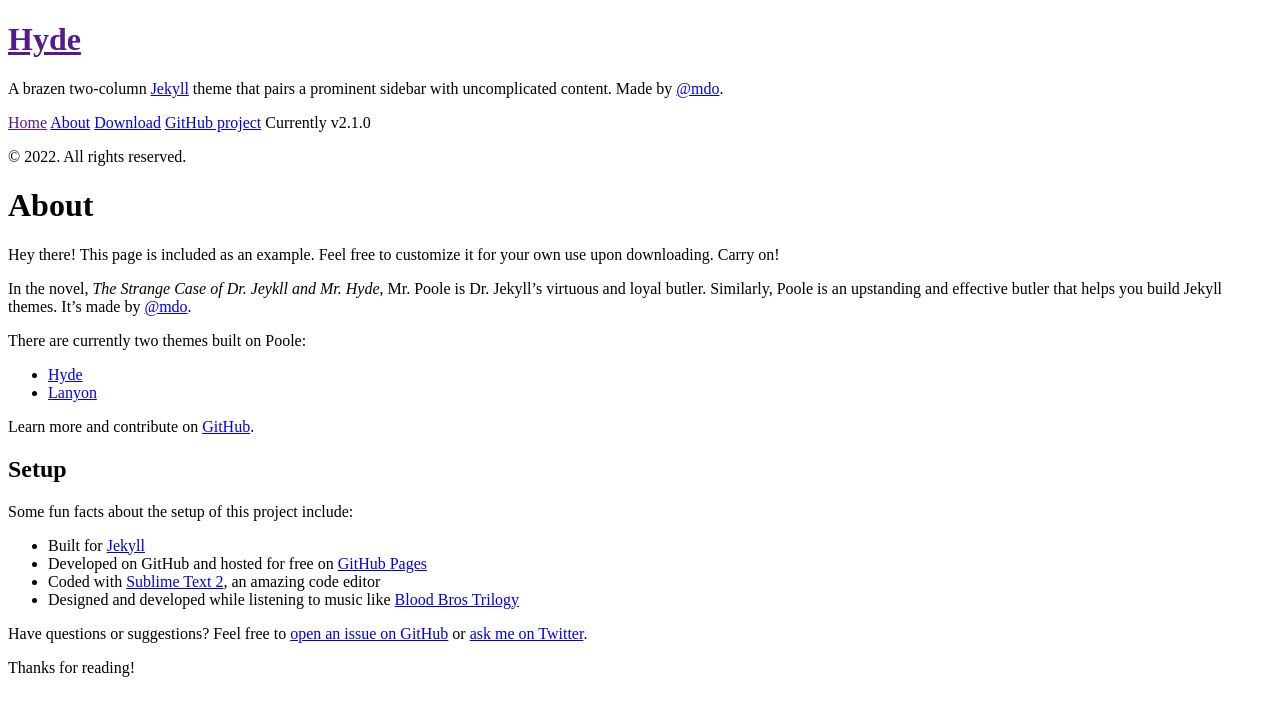
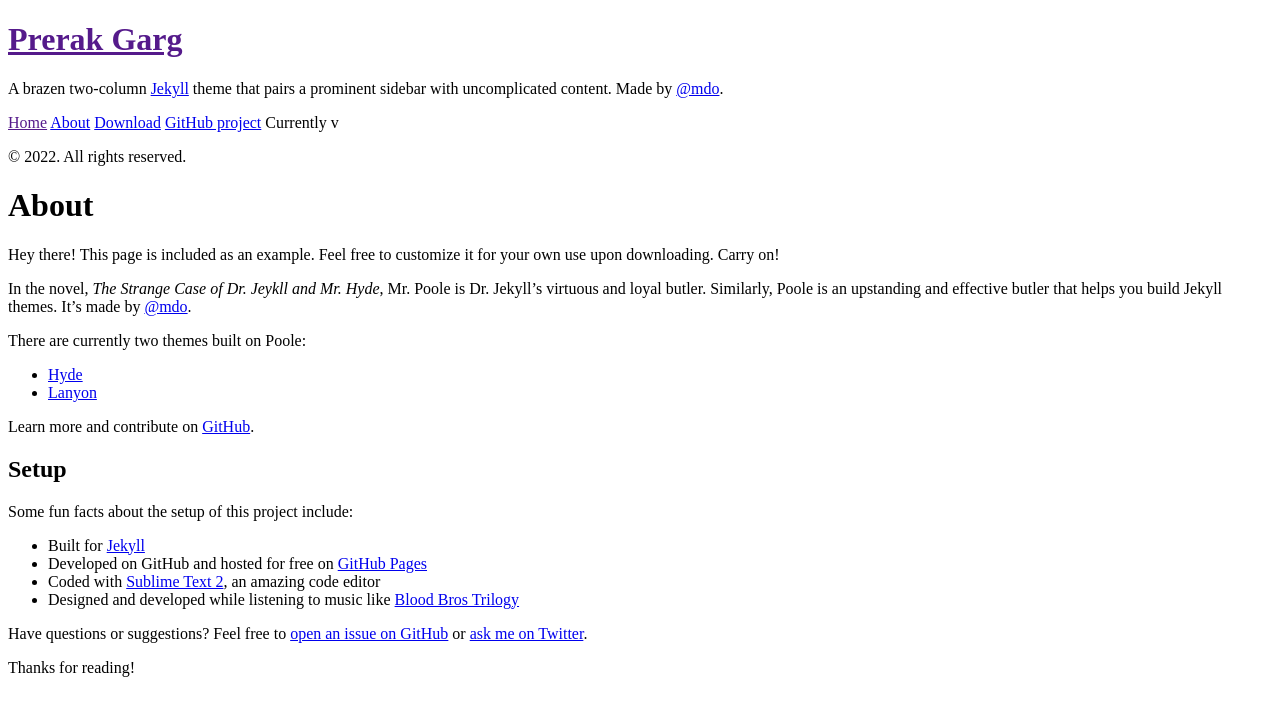
Before and after one commit to prerakgarg07/prerakgarg07.github.io_hyde, a Jekyll site: the page built from about.md, in a window 1280 px wide. Shown: the top 716 px of the page. Built offline with Jekyll 4.4.1, drawn with Linux system fonts in a browser that asks for light colours; Markdown is read by kramdown in place of the engine named in the settings.

```diff
--- a/_config.yml
+++ b/_config.yml
@@ -6,20 +6,10 @@ highlighter:      pygments
 permalink:        pretty
 
 # Setup
-title:            Hyde
-tagline:          'A Jekyll theme'
+title:            Prerak Garg
 description:      'A brazen two-column <a href="http://jekyllrb.com" target="_blank">Jekyll</a> theme that pairs a prominent sidebar with uncomplicated content. Made by <a href="https://twitter.com/mdo" target="_blank">@mdo</a>.'
-url:              http://hyde.getpoole.com
+url:              https://prerakgarg07.github.io
 baseurl:          /
 
-author:
-  name:           'Mark Otto'
-  url:            https://twitter.com/mdo
-
-paginate:         5
-
-# Custom vars
-version:          2.1.0
-
 github:
-  repo:           https://github.com/poole/hyde
+  repo:           https://github.com/prerakgarg07/prerakgarg07.github.io
```
Also changed, not shown: README.md.
